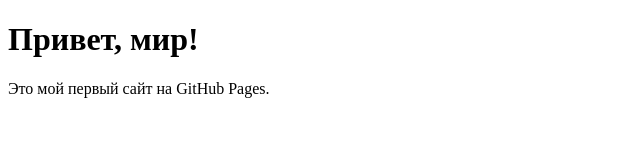
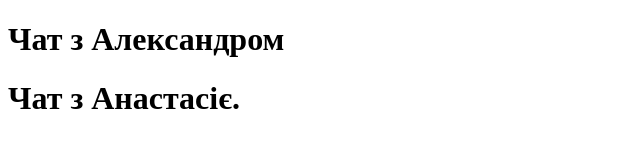
Before and after one commit to ReBlazeRrr/ReBlazeRrr.github.io, a plain HTML site: page index.html in a window 1280 px wide. Shown: the whole page, without its empty margins (0-640 px from the left). Drawn offline with Linux system fonts and the light colour scheme.

Commit message:
Update index.html

```diff
--- a/index.html
+++ b/index.html
@@ -2,10 +2,10 @@
 <html>
 <head>
     <meta charset="UTF-8">
-    <title>Мой сайт</title>
+    <title>Мiй сайт</title>
 </head>
 <body>
-    <h1>Привет, мир!</h1>
-    <p>Это мой первый сайт на GitHub Pages.</p>
+    <h1 href="./chats/sashachat/messages.html">Чат з Александром</h1>
+    <h1 href="./chats/nastyachat/messages.html">Чат з Анастасiє.</h1>
 </body>
 </html>
```
